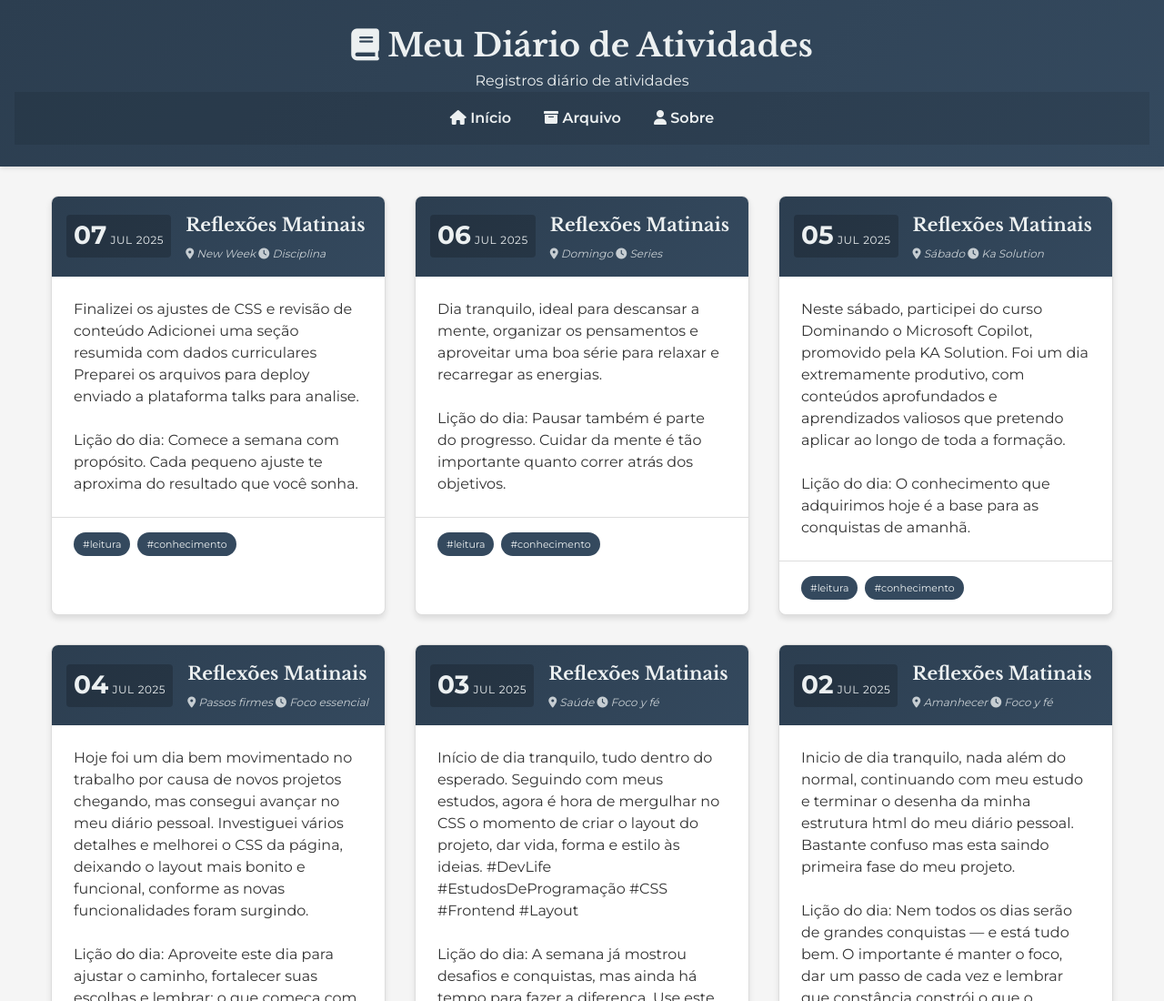
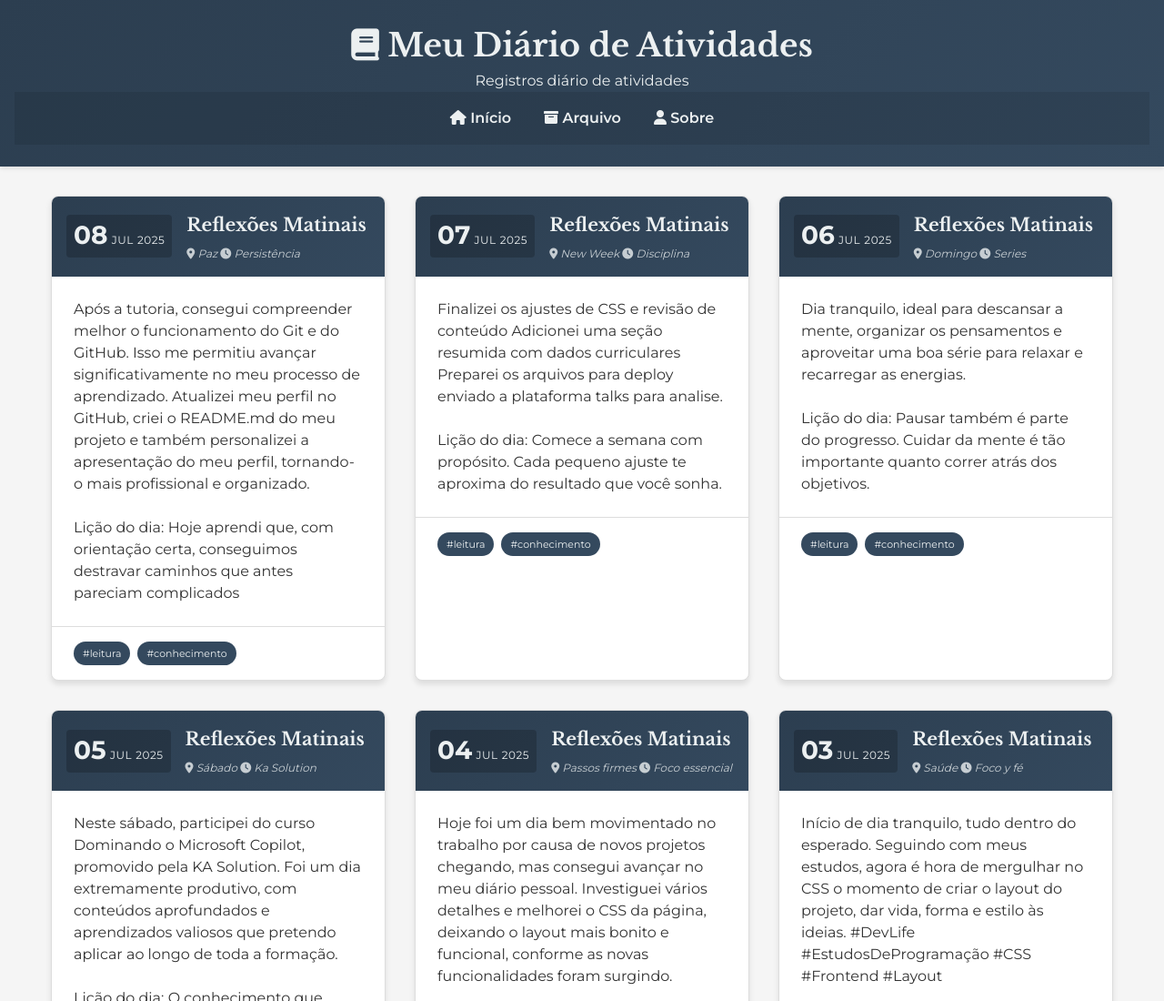
Before and after one commit to valmmer/Diario-Pessoal, a plain HTML site: page index.html in a window 1280 px wide. Shown: the top 1100 px of the page at 91% size. Drawn offline with nearby package versions, Linux system fonts and the light colour scheme.

Commit message:
Atualizado dados do projeto index, sobre e readme

```diff
--- a/index.html
+++ b/index.html
@@ -46,6 +46,46 @@
 
     <!-- Conteúdo principal - Entradas do diário (ORDENADAS DO MAIS RECENTE PARA O MAIS ANTIGO) -->
     <main class="journal-container">
+      <!-- Entrada 08/07 -->
+      <article class="journal-entry">
+        <header class="entry-header">
+          <div class="entry-date">
+            <span class="date-day">08</span>
+            <span class="date-month">JUL</span>
+            <span class="date-year">2025</span>
+          </div>
+          <div class="entry-title">
+            <h2>Reflexões Matinais</h2>
+            <div class="entry-meta">
+              <span><i class="fas fa-map-marker-alt"></i> Paz </span>
+              <span><i class="fas fa-clock"></i> Persistência </span>
+            </div>
+          </div>
+        </header>
+        <div class="entry-content">
+          <p>
+            Após a tutoria, consegui compreender melhor o funcionamento do Git e
+            do GitHub. Isso me permitiu avançar significativamente no meu
+            processo de aprendizado. Atualizei meu perfil no GitHub, criei o
+            README.md do meu projeto e também personalizei a apresentação do meu
+            perfil, tornando-o mais profissional e organizado.
+          </p>
+          <br />
+          <p>
+            Lição do dia: Hoje aprendi que, com orientação certa, conseguimos
+            destravar caminhos que antes pareciam complicados
+          </p>
+        </div>
+        <footer class="entry-footer">
+          <div class="tags">
+            <span class="tag">#Leitura</span>
+            <span class="tag">#Conhecimento</span>
+          </div>
+          <!--      <button class="read-more">
+            Ler mais <i class="fas fa-arrow-right"></i>
+          </button> -->
+        </footer>
+      </article>
       <!-- Entrada 07/07 -->
       <article class="journal-entry">
         <header class="entry-header">
```
Also changed, not shown: sobre.html (+4 -4 lines), 1 other file.
